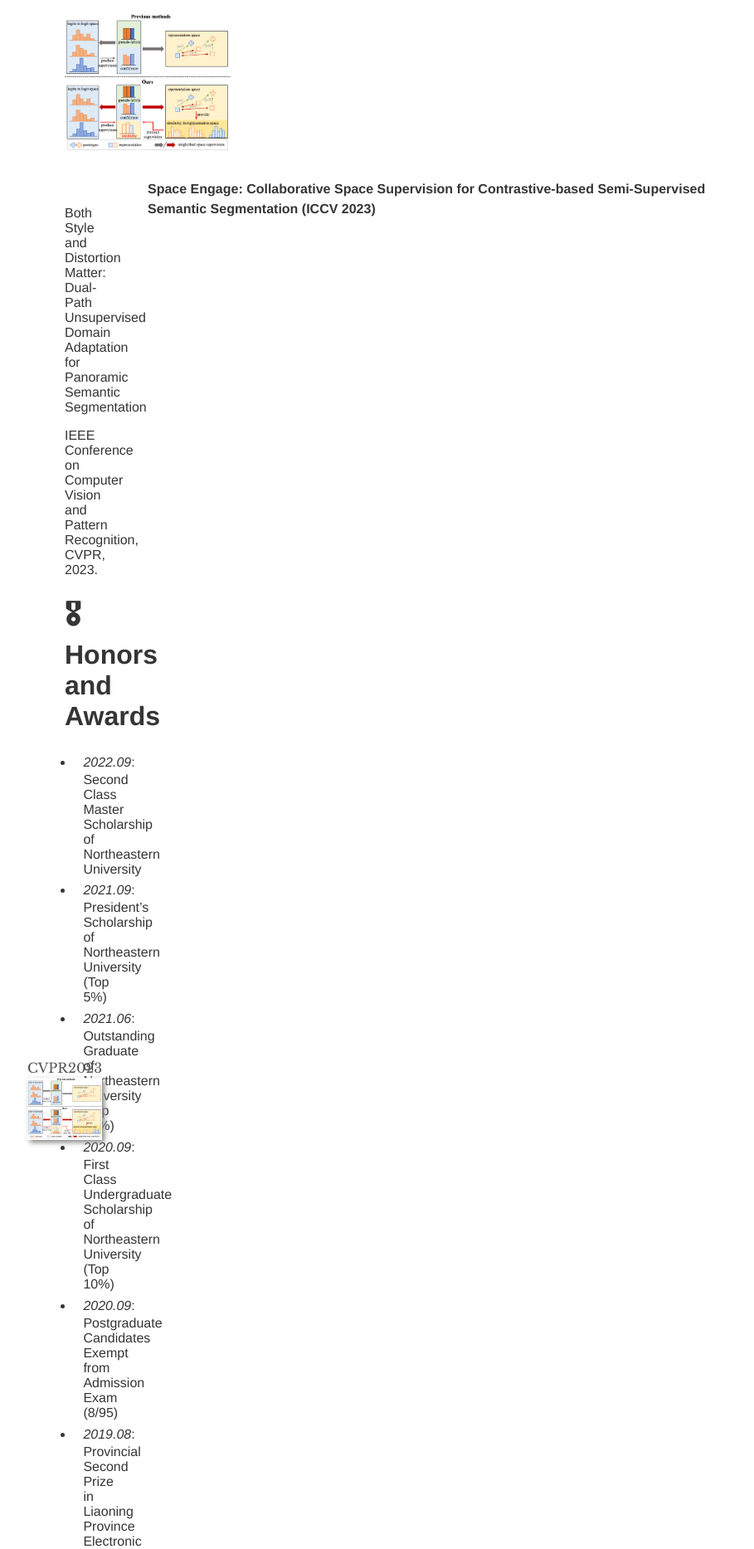
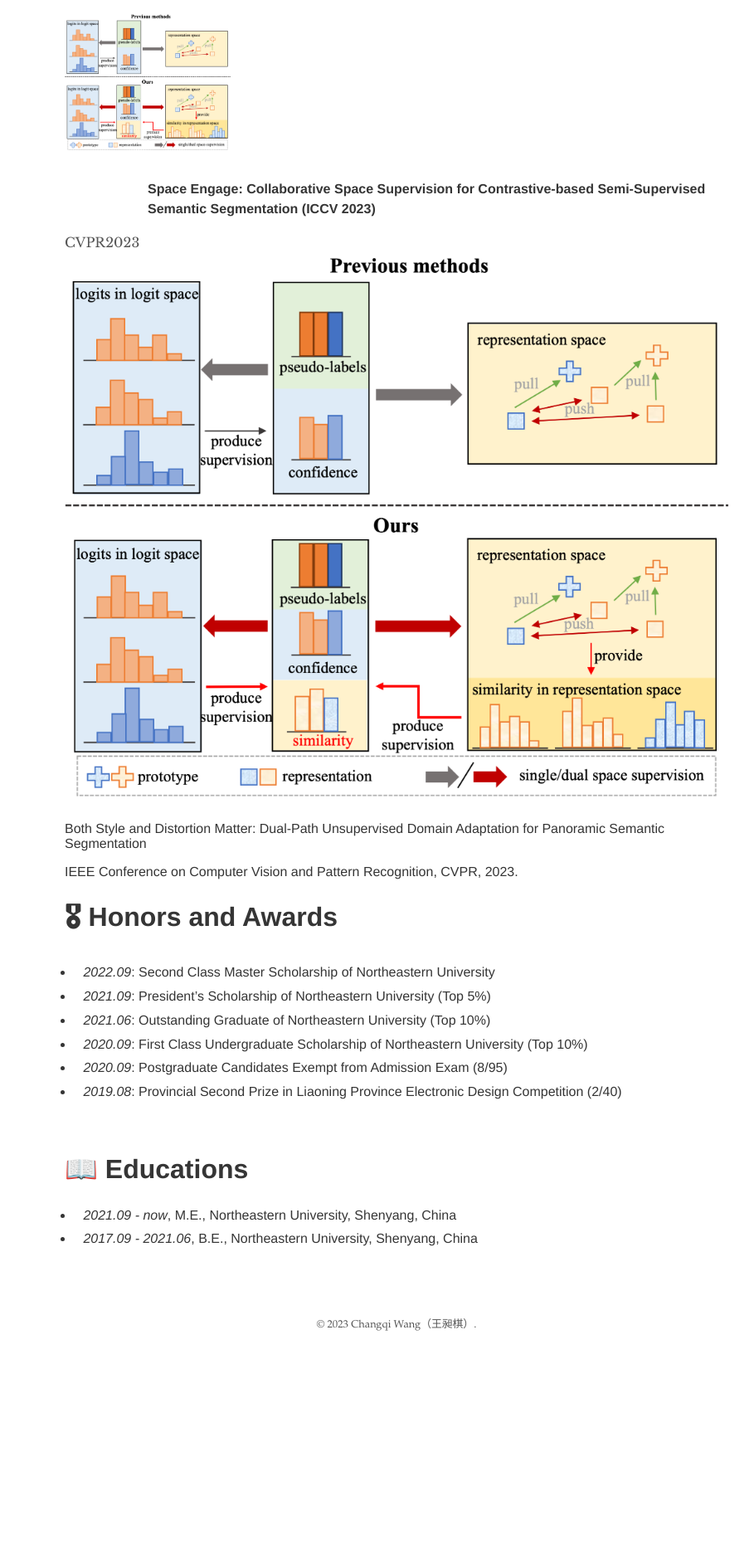
Before and after one commit to WangChangqi98/WangChangqi98, a Jekyll site: the page built from index.md, in a window 1280 px wide. Shown: the part 658-2525 px from the top of the page at 83% size, without its empty margins (162-1071 px from the left). Built offline with Jekyll 4.4.1, drawn with Linux system fonts in a browser that asks for light colours; our own code applies the rules of GitHub Pages for plain Markdown files; after the commit the page ends 2298 px from its top, so only the background shows below that.

Commit message:
Update main.scss

```diff
--- a/assets/css/main.scss
+++ b/assets/css/main.scss
@@ -3,31 +3,3 @@
 ---
 
 @import 'main';
-
-.paper-box {
-    display: flex;
-    justify-content: left;
-    align-items: center;
-    flex-direction: row;
-    flex-wrap: wrap;
-    border-bottom: 1px #efefef solid;
-    padding: 2em 0 2em 0;
-
-
-    .paper-box-image{
-        justify-content: center;
-        display: flex;
-        width: 100%;
-        order: 2;
-        img {
-            max-width: 400px;
-            box-shadow: 3px 3px 6px #888;
-            object-fit: cover;
-        }
-    }
-
-    .paper-box-text{
-        max-width: 100%;
-        order: 1;
-    }
-}
```
